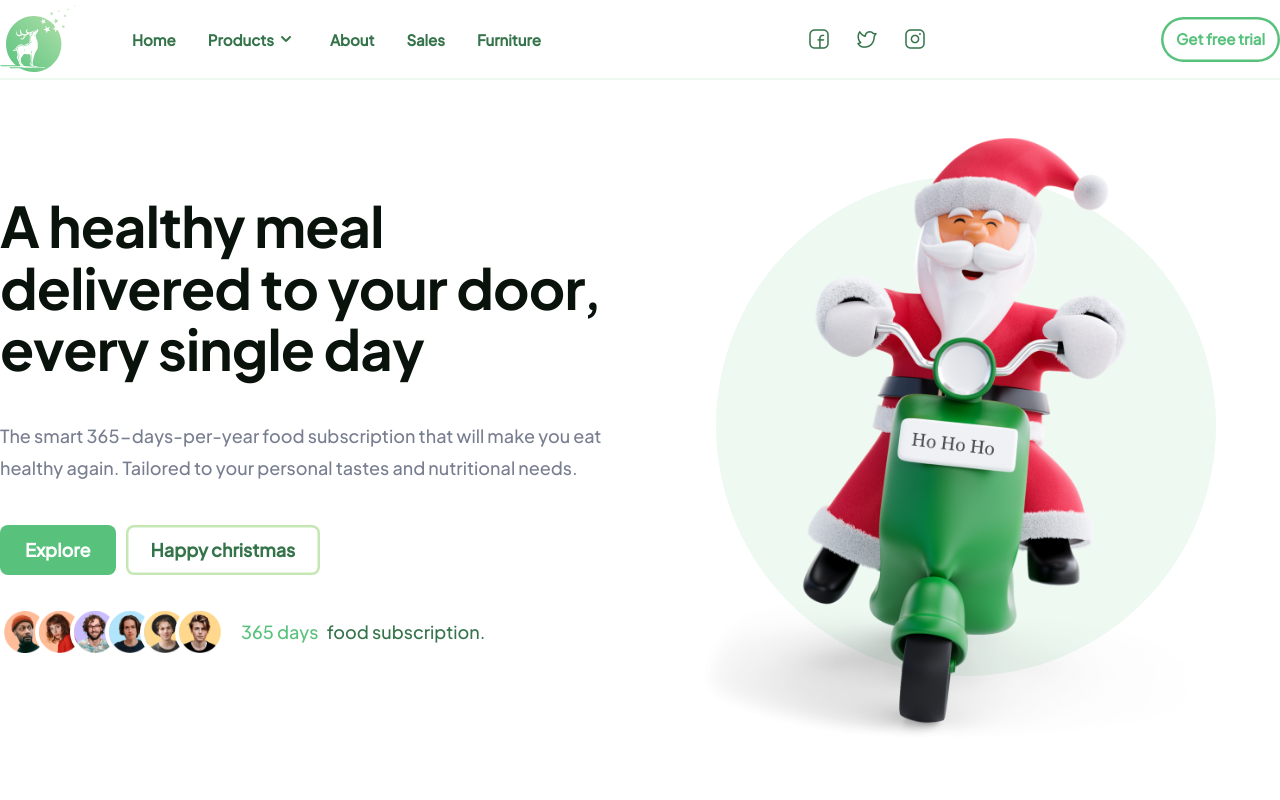
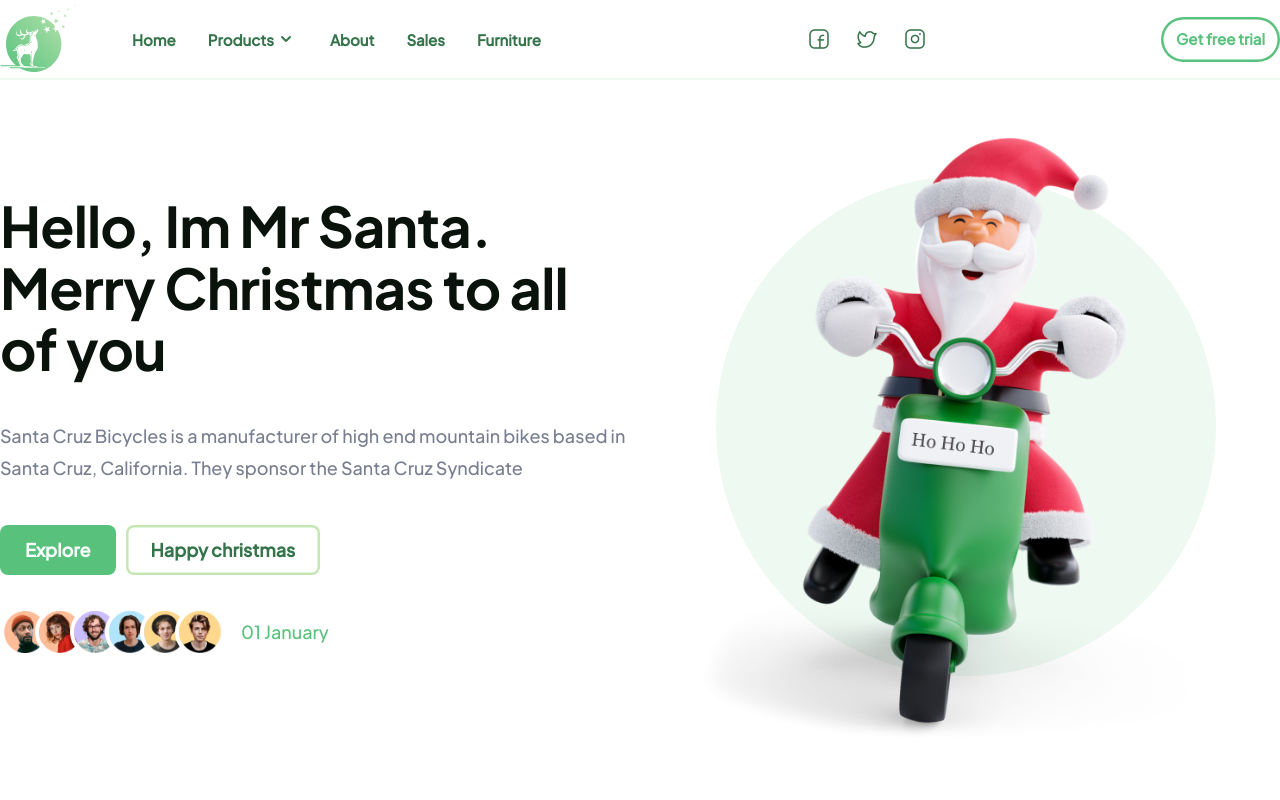
Before and after one commit to jaeel29/Christmas-website, a Next.js app: page / in a window 1280 px wide. Shown: the top 800 px of the page. Built offline with nearby package versions, Linux system fonts and the light colour scheme; a web font is replaced by a local one.

Commit message:
fixing issues 2

```diff
--- a/components/Hero/index.tsx
+++ b/components/Hero/index.tsx
@@ -20,13 +20,13 @@ const HeroSection = () => {
       <HeroContainer>
         <Left>
           <h1 className='hero_title'>
-            A healthy meal delivered to your door, every single day
+            Hello, Im Mr Santa. Merry Christmas to all of you
           </h1>
 
           <p className='hero_paragraph'>
-            The smart 365-days-per-year food subscription that will make you eat
-            healthy again. Tailored to your personal tastes and nutritional
-            needs.
+            Santa Cruz Bicycles is a manufacturer of high end mountain bikes
+            based in Santa Cruz, California. They sponsor the Santa Cruz
+            Syndicate
           </p>
 
           <Links>
@@ -94,7 +94,7 @@ const HeroSection = () => {
             </div>
 
             <p className='paragraphAvatars'>
-              <span>365 days</span> food subscription.
+              <span>01 January</span>
             </p>
           </Avatars>
         </Left>
```
